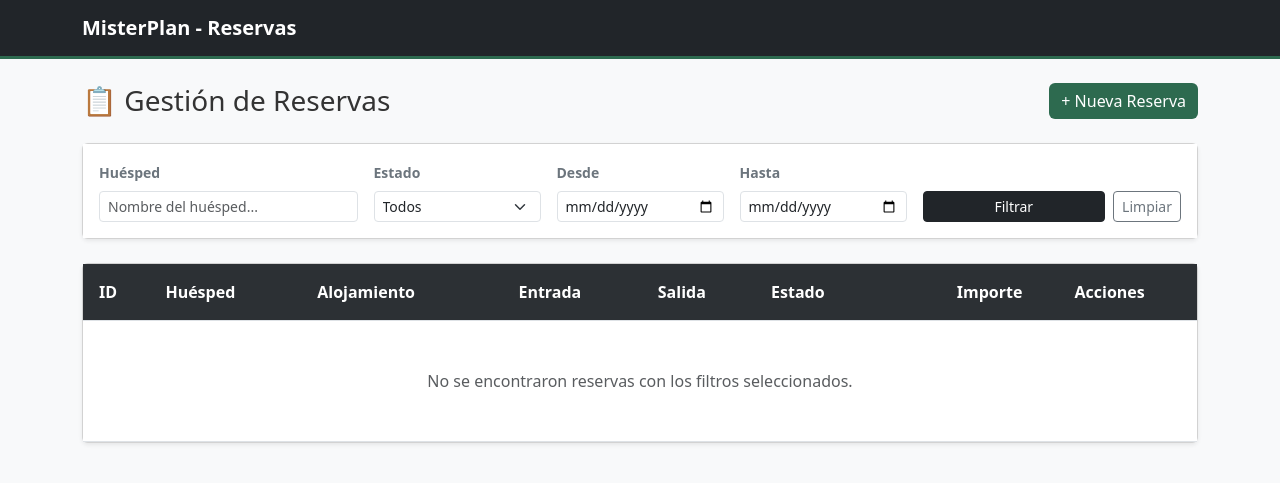
After one commit to oscarbt39/MisterPlanGestionReservas, a PHP site: template templates/reservas/index.twig in a window 1280 px wide. The commit adds this page. Shown: the top 483 px of the page. Run offline with PHP 8.4, Linux system fonts and the light colour scheme; the template is opened without the code that fills it, so the values that code supplies are empty; some libraries are stand-ins or nearby versions.

Commit message:
Templates con Twig y logica de JS, frontend funcionando

```diff
--- a/docker-compose.yml
+++ b/docker-compose.yml
@@ -32,6 +32,7 @@ services:
       - "8000:80"  # Acceso a la API
     volumes:
       - .:/var/www/html
+      - /var/www/html/vendor
     depends_on:
       - db
 
--- /dev/null
+++ b/templates/base.twig
@@ -0,0 +1,68 @@
+<!DOCTYPE html>
+<html lang="es">
+<head>
+    <meta charset="UTF-8">
+    <meta name="viewport" content="width=device-width, initial-scale=1.0">
+    <title>{% block title %}Gestión de Reservas{% endblock %}</title>
+
+    <!-- Bootstrap CSS -->
+    <link rel="stylesheet" href="https://cdnjs.cloudflare.com/ajax/libs/bootstrap/5.3.2/css/bootstrap.min.css" crossorigin="anonymous" referrerpolicy="no-referrer" />
+
+    <style>
+        /* Paleta corporativa personalizada */
+        :root {
+            --color-bg: #f8f9fa;
+            --color-card: #ffffff;
+            --color-primary: #2d6a4f;      /* Verde esmeralda oscuro */
+            --color-primary-hover: #1b4332;
+            --color-dark: #212529;         /* Gris oscuro sobrio */
+        }
+
+        body {
+            background-color: var(--color-bg);
+            color: #333333;
+        }
+
+        /* Navbar personalizada en gris oscuro con borde verde esmeralda */
+        .custom-navbar {
+            background-color: var(--color-dark) !important;
+            border-bottom: 3px solid var(--color-primary);
+        }
+
+        /* Botón verde esmeralda personalizado */
+        .btn-emerald {
+            background-color: var(--color-primary);
+            color: #ffffff;
+            border: none;
+        }
+        .btn-emerald:hover {
+            background-color: var(--color-primary-hover);
+            color: #ffffff;
+        }
+
+        /* Cabecera de tabla en gris neutro  */
+        .table-custom-header,
+        .table-custom-header th {
+            background-color: #2c3034 !important;
+            color: #ffffff !important;
+        }
+    </style>
+</head>
+
+<body>
+    <nav class="navbar navbar-dark custom-navbar mb-4">
+        <div class="container">
+            <a class="navbar-brand fw-bold" href="/">MisterPlan - Reservas</a>
+        </div>
+    </nav>
+
+    <main class="container">
+        {% block content %}{% endblock %}
+    </main>
+
+    {% block javascripts %}{% endblock %}
+
+    <!-- Bootstrap JS Bundle -->
+    <script src="https://cdnjs.cloudflare.com/ajax/libs/bootstrap/5.3.2/js/bootstrap.bundle.min.js" crossorigin="anonymous" referrerpolicy="no-referrer"></script>
+</body>
+</html>
--- /dev/null
+++ b/templates/reservas/index.twig
@@ -0,0 +1,254 @@
+{% extends 'base.twig' %}
+
+{% block title %}Listado de Reservas - MisterPlan{% endblock %}
+
+{% block content %}
+<div class="row mb-4 align-items-center">
+    <div class="col">
+        <h1 class="h3 mb-0 text-gray-800">📋 Gestión de Reservas</h1>
+    </div>
+    <div class="col text-end">
+        <!-- Botón principal en verde esmeralda corporativo -->
+        <a href="#" class="btn btn-emerald" data-bs-toggle="modal" data-bs-target="#modalCrearReserva">+ Nueva Reserva</a>
+    </div>
+</div>
+
+<!-- TARJETA DE FILTROS COMBINADOS -->
+<div class="card shadow-sm mb-4">
+    <div class="card-body bg-white">
+        <form method="GET" action="/" class="row g-3">
+            <div class="col-md-3">
+                <label for="nombre" class="form-label small fw-bold text-secondary">Huésped</label>
+                <input type="text" class="form-control form-control-sm" id="nombre" name="nombre" value="{{ filtros.nombre }}" placeholder="Nombre del huésped...">
+            </div>
+            <div class="col-md-2">
+                <label for="estado" class="form-label small fw-bold text-secondary">Estado</label>
+                <select class="form-select form-select-sm" id="estado" name="estado">
+                    <option value="">Todos</option>
+                    <option value="pendiente" {% if filtros.estado == 'pendiente' %}selected{% endif %}>Pendiente</option>
+                    <option value="confirmada" {% if filtros.estado == 'confirmada' %}selected{% endif %}>Confirmada</option>
+                    <option value="cancelada" {% if filtros.estado == 'cancelada' %}selected{% endif %}>Cancelada</option>
+                </select>
+            </div>
+            <div class="col-md-2">
+                <label for="desde" class="form-label small fw-bold text-secondary">Desde</label>
+                <input type="date" class="form-control form-control-sm" id="desde" name="desde" value="{{ filtros.desde }}">
+            </div>
+            <div class="col-md-2">
+                <label for="hasta" class="form-label small fw-bold text-secondary">Hasta</label>
+                <input type="date" class="form-control form-control-sm" id="hasta" name="hasta" value="{{ filtros.hasta }}">
+            </div>
+            <div class="col-md-3 d-flex align-items-end gap-2">
+                <button type="submit" class="btn btn-dark btn-sm w-100">Filtrar</button>
+                <a href="/" class="btn btn-outline-secondary btn-sm">Limpiar</a>
+            </div>
+        </form>
+    </div>
+</div>
+
+<!-- TABLA DE RESERVAS -->
+<div class="card shadow-sm">
+    <div class="card-body p-0">
+        <div class="table-responsive">
+            <table class="table table-hover align-middle mb-0">
+                <thead class="table-custom-header">
+                    <tr>
+                        <th class="py-3 ps-3">ID</th>
+                        <th class="py-3">Huésped</th>
+                        <th class="py-3">Alojamiento</th>
+                        <th class="py-3">Entrada</th>
+                        <th class="py-3">Salida</th>
+                        <th class="py-3">Estado</th>
+                        <th class="py-3 text-end">Importe</th>
+                        <th class="py-3 text-center pe-3">Acciones</th>
+                    </tr>
+                </thead>
+                <tbody>
+                    {% for reserva in reservas %}
+                        <tr>
+                            <td class="fw-bold ps-3">#{{ reserva.ID_RESERVA }}</td>
+                            <td>
+                                <div class="fw-semibold">{{ reserva.NOMBRE_HUESPED }}</div>
+                                <small class="text-muted">{{ reserva.EMAIL_HUESPED }}</small>
+                            </td>
+                            <td>{{ reserva.NOM_ALOJAMIENTO }}</td>
+                            <td>{{ reserva.FEC_ENTRADA }}</td>
+                            <td>{{ reserva.FEC_SALIDA }}</td>
+                            <td>
+                                {% if reserva.ESTADO == 'confirmada' %}
+                                    <span class="badge bg-success">Confirmada</span>
+                                {% elseif reserva.ESTADO == 'pendiente' %}
+                                    <span class="badge bg-warning text-dark">Pendiente</span>
+                                {% else %}
+                                    <span class="badge bg-danger">Cancelada</span>
+                                {% endif %}
+                            </td>
+                            <td class="text-end fw-bold">{{ reserva.IMPORTE }} €</td>
+                            <td class="text-center pe-3">
+                                <!-- Botón de detalle sutil acorde a la escala de grises -->
+                                <a href="/reservas/detalle?id={{ reserva.ID_RESERVA }}" class="btn btn-sm btn-outline-dark" title="Ver detalle">Ver</a>
+                            </td>
+                        </tr>
+                    {% else %}
+                        <tr>
+                            <td colspan="8" class="text-center py-5 text-muted">No se encontraron reservas con los filtros seleccionados.</td>
+                        </tr>
+                    {% endfor %}
+                </tbody>
+            </table>
+        </div>
+    </div>
+</div>
+<!-- MODAL NUEVA RESERVA -->
+<div class="modal fade" id="modalCrearReserva" tabindex="-1" aria-labelledby="modalCrearReservaLabel" aria-hidden="true">
+    <div class="modal-dialog modal-lg">
+        <div class="modal-content">
+            <div class="modal-header bg-dark text-white">
+                <h5 class="modal-title" id="modalCrearReservaLabel">📋 Registrar Nueva Reserva</h5>
+                <button type="button" class="btn-close btn-close-white" data-bs-dismiss="modal" aria-label="Close"></button>
+            </div>
+            <div class="modal-body">
+                <form id="formNuevaReserva">
+                    <div class="row g-3">
+                        <div class="col-md-6">
+                            <label for="nombre_huesped" class="form-label small fw-bold">Nombre del Huésped</label>
+                            <input type="text" class="form-control form-control-sm" id="nombre_huesped" required placeholder="Ej. Ana Teston">
+                        </div>
+                        <div class="col-md-6">
+                            <label for="email_huesped" class="form-label small fw-bold">Email</label>
+                            <input type="email" class="form-control form-control-sm" id="email_huesped" required placeholder="ana@example.com">
+                        </div>
+                        <div class="col-md-6">
+                            <label for="nom_alojamiento" class="form-label small fw-bold">Alojamiento</label>
+                            <input type="text" class="form-control form-control-sm" id="nom_alojamiento" required placeholder="Ej. Suite Vista Mar">
+                        </div>
+                        <div class="col-md-6">
+                            <label for="importe" class="form-label small fw-bold">Importe (€)</label>
+                            <input type="number" step="0.01" class="form-control form-control-sm" id="importe" required placeholder="150.00">
+                        </div>
+                        <div class="col-md-6">
+                            <label for="fec_entrada" class="form-label small fw-bold">Fecha de Entrada</label>
+                            <input type="date" class="form-control form-control-sm" id="fec_entrada" required>
+                        </div>
+                        <div class="col-md-6">
+                            <label for="fec_salida" class="form-label small fw-bold">Fecha de Salida</label>
+                            <input type="date" class="form-control form-control-sm" id="fec_salida" required>
+                        </div>
+                        <div class="col-12">
+                            <label for="descripcion" class="form-label small fw-bold">Descripción / Observaciones</label>
+                            <textarea class="form-control form-control-sm" id="descripcion" rows="3" placeholder="Peticiones especiales del huésped..."></textarea>
+                        </div>
+                    </div>
+                    <div id="modal-feedback" class="mt-3 small"></div>
+                </form>
+            </div>
+            <div class="modal-footer bg-light">
+                <button type="button" class="btn btn-outline-secondary btn-sm" data-bs-dismiss="modal">Cancelar</button>
+                <button type="button" class="btn btn-emerald btn-sm" onclick="crearReserva()">Guardar Reserva</button>
+            </div>
+        </div>
+    </div>
+</div>
+<script>
+async function crearReserva() {
+    const feedback = document.getElementById('modal-feedback');
+
+    // 1. Recoge los valores
+    const nombre = document.getElementById('nombre_huesped').value.trim();
+    const email = document.getElementById('email_huesped').value.trim();
+    const alojamiento = document.getElementById('nom_alojamiento').value.trim();
+    const importe = document.getElementById('importe').value.trim();
+    const fecEntrada = document.getElementById('fec_entrada').value;
+    const fecSalida = document.getElementById('fec_salida').value;
+    const descripcion = document.getElementById('descripcion').value.trim();
+
+    // 2. Validaciones en Frontend
+    // Validar campos vacíos o caracteres sueltos (ej. solo una barra "/")
+    const patronCaracteresSolos = /^[\/\-\_\.\s]+$/;
+    if (!nombre || patronCaracteresSolos.test(nombre) || nombre.length < 2) {
+        mostrarError(feedback, 'El nombre del huésped no es válido.');
+        return;
+    }
+
+    // Validar email con @ y formato básico
+    const regexEmail = /^[^\s@]+@[^\s@]+\.[^\s@]+$/;
+    if (!regexEmail.test(email)) {
+        mostrarError(feedback, 'Introduce un correo electrónico válido (debe incluir "@").');
+        return;
+    }
+
+    if (!alojamiento || patronCaracteresSolos.test(alojamiento)) {
+        mostrarError(feedback, 'El nombre del alojamiento es obligatorio.');
+        return;
+    }
+
+    if (!importe || isNaN(importe) || parseFloat(importe) <= 0) {
+        mostrarError(feedback, 'El importe debe ser un número mayor a 0.');
+        return;
+    }
+
+    // Validar fechas lógicas
+    if (!fecEntrada || !fecSalida) {
+        mostrarError(feedback, 'Las fechas de entrada y salida son obligatorias.');
+        return;
+    }
+
+    const hoy = new Date().toISOString().split('T')[0];
+    if (fecEntrada < hoy) {
+        mostrarError(feedback, 'La fecha de entrada no puede ser anterior a hoy.');
+        return;
+    }
+
+    if (fecEntrada >= fecSalida) {
+        mostrarError(feedback, 'La fecha de salida debe ser posterior a la fecha de entrada.');
+        return;
+    }
+
+    // 3. Si todo va bien, envia con fetch
+    const payload = {
+    nombre_huesped: nombre,
+    email: email,
+    alojamiento: alojamiento,
+    fec_entrada: fecEntrada,
+    fec_salida: fecSalida,
+    importe: parseFloat(importe),
+    notas: descripcion,
+    estado: 'pendiente'
+};
+
+    feedback.className = 'mt-3 small text-muted';
+    feedback.innerText = 'Guardando reserva...';
+
+    try {
+        const response = await fetch('/api/reservas', {
+            method: 'POST',
+            headers: {
+                'Content-Type': 'application/json',
+                'Accept': 'application/json'
+            },
+            body: JSON.stringify(payload)
+        });
+
+        const data = await response.json();
+
+        if (response.ok && (data.success !== false)) {
+            feedback.className = 'mt-3 small text-success fw-bold';
+            feedback.innerText = '¡Reserva creada con éxito! Actualizando...';
+            setTimeout(() => location.reload(), 900);
+        } else {
+            feedback.className = 'mt-3 small text-danger';
+            feedback.innerText = data.error || 'Error al procesar la reserva en el servidor.';
+        }
+    } catch (err) {
+        feedback.className = 'mt-3 small text-danger';
+        feedback.innerText = 'Error de red al conectar con el servidor.';
+    }
+}
+
+// Función auxiliar para pintar los errores de forma limpia
+function mostrarError(elementoFeedback, mensaje) {
+    elementoFeedback.className = 'mt-3 small text-danger fw-semibold';
+    elementoFeedback.innerText = '⚠️ ' + mensaje;
+}
+</script>
+{% endblock %}
```
Also changed, not shown: public/index.php (+47 -5 lines), src/View/View.php (added, +17 -0 lines), templates/reservas/detalle.twig (added, +160 -0 lines).
